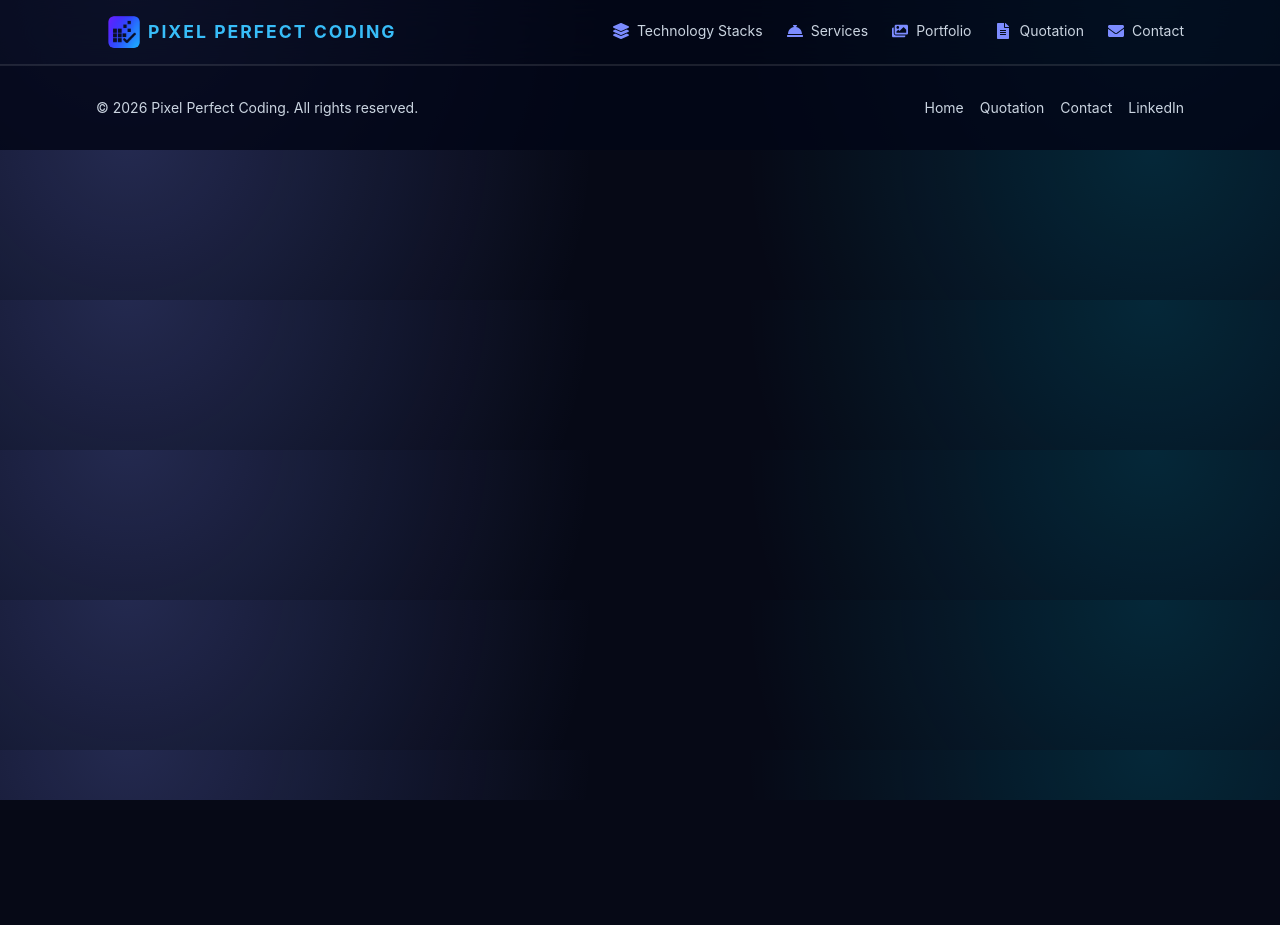
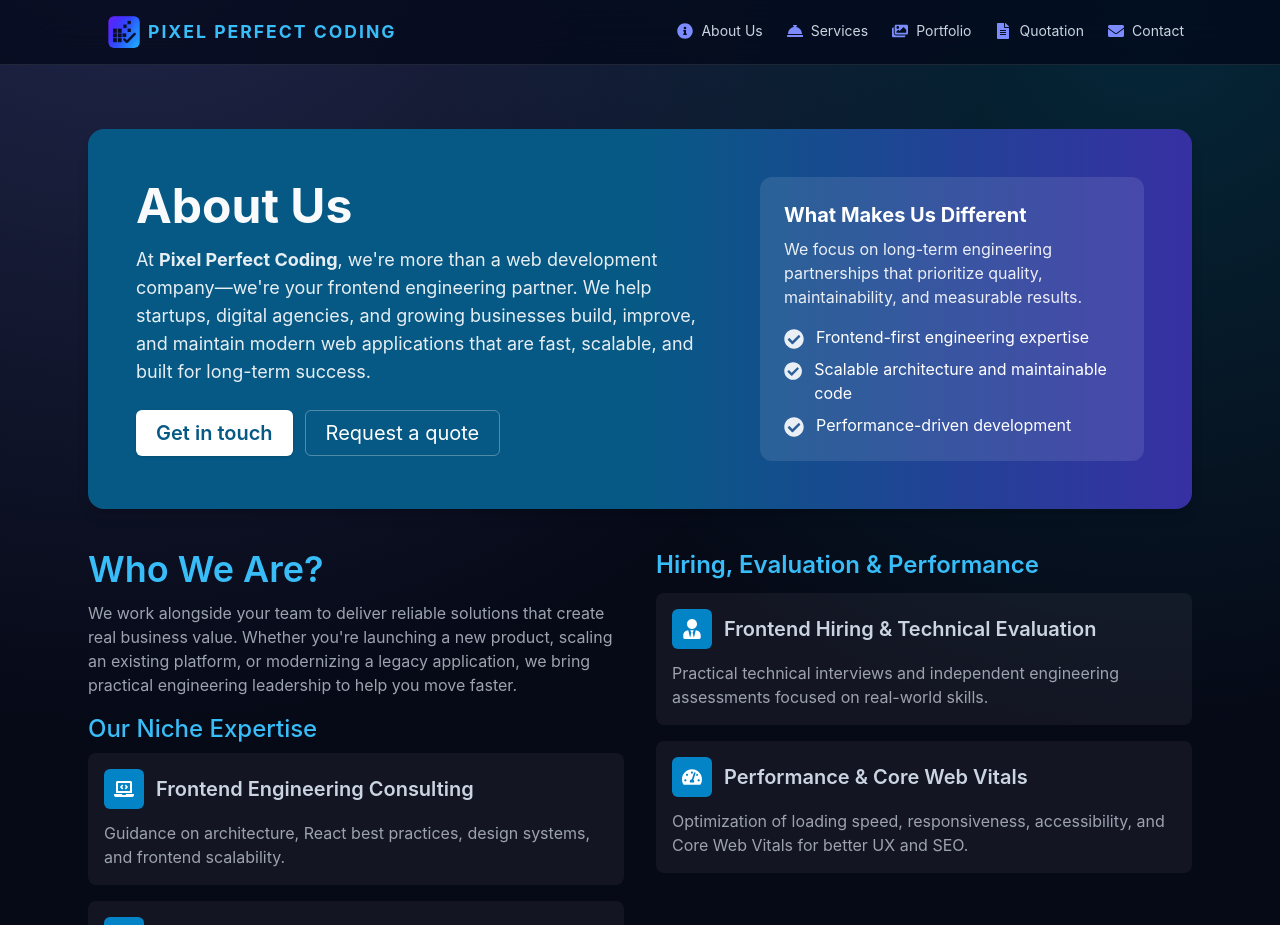
Before and after one commit to webcom2006-ux/Projects, a React (Vite) app in the folder pixelperfectcoding/: page /about in a window 1280 px wide. Shown: the top 925 px of the page. Before the commit the page ends 800 px from the top, so only its background shows below. Built offline with nearby package versions, Linux system fonts and the light colour scheme.

Commit message:
some changes on 6th aug

```diff
--- a/pixelperfectcoding/src/App.jsx
+++ b/pixelperfectcoding/src/App.jsx
@@ -7,6 +7,7 @@ import ScrollToTopButton from './components/ScrollToTopButton'
 import HomePage from './pages/HomePage'
 const ContactPage = lazy(() => import('./pages/ContactPage'))
 const QuotationPage = lazy(() => import('./pages/QuotationPage'))
+const AboutPage = lazy(() => import('./pages/about'))
 
 function App() {
   const [menuOpen, setMenuOpen] = useState(false)
@@ -36,6 +37,7 @@ function App() {
                 />
               }
             />
+            <Route path="/about" element={<AboutPage />} />
             <Route path="/quotation" element={<QuotationPage />} />
             <Route path="/contact" element={<ContactPage />} />
           </Routes>
--- a/pixelperfectcoding/src/components/Navbar.jsx
+++ b/pixelperfectcoding/src/components/Navbar.jsx
@@ -6,11 +6,13 @@ import {
   FaImages,
   FaLayerGroup,
   FaConciergeBell,
+  FaInfoCircle,
   FaTimes,
 } from 'react-icons/fa'
 import { navLinks } from '../data/portfolioData'
 
 const iconMap = {
+  'About Us': FaInfoCircle,
   'Technology Stacks': FaLayerGroup,
   Services: FaConciergeBell,
   Portfolio: FaImages,
--- a/pixelperfectcoding/src/data/portfolioData.js
+++ b/pixelperfectcoding/src/data/portfolioData.js
@@ -1,5 +1,5 @@
 export const navLinks = [
-  { label: 'Technology Stacks', href: '/#stacks' },
+  { label: 'About Us', href: '/about' },
   { label: 'Services', href: '/#services' },
   { label: 'Portfolio', href: '/#portfolio' },
   { label: 'Quotation', href: '/quotation' },
--- /dev/null
+++ b/pixelperfectcoding/src/pages/about.jsx
@@ -0,0 +1,143 @@
+import { FaCheckCircle, FaUserTie, FaLaptopCode, FaLifeRing, FaTachometerAlt } from 'react-icons/fa'
+import { Link } from 'react-router-dom'
+
+function AboutPage() {
+  return (
+    <main className="max-w-6xl mx-auto px-6 py-16">
+      <section className="rounded-2xl bg-gradient-to-r from-sky-800 via-sky-800 to-indigo-800 text-white p-6 sm:p-12 mb-10 shadow-lg">
+        <div className="md:flex md:items-center md:gap-10">
+          <div className="md:flex-1">
+            <h1 className="text-4xl sm:text-5xl font-bold">About Us</h1>
+            <p className="mt-4 text-lg max-w-prose opacity-90">
+              At <strong>Pixel Perfect Coding</strong>, we're more than a web development company—we're your frontend
+              engineering partner. We help startups, digital agencies, and growing businesses build, improve, and maintain
+              modern web applications that are fast, scalable, and built for long-term success.
+            </p>
+
+            <div className="mt-6 flex flex-wrap gap-3">
+              <Link to="/contact" className="inline-flex items-center gap-2 bg-white text-sky-800 px-5 py-2 rounded-md font-semibold shadow hover:opacity-95">Get in touch</Link>
+              <Link to="/quotation" className="inline-flex items-center gap-2 border border-white/30 px-5 py-2 rounded-md text-white hover:bg-white/5">Request a quote</Link>
+            </div>
+          </div>
+
+          <div className="mt-8 md:mt-0 md:w-96">
+            <div className="rounded-xl bg-white/10 p-6">
+              <h4 className="text- font-bold">What Makes Us Different</h4>
+              <p className="mt-2 text-base opacity-90">We focus on long-term engineering partnerships that prioritize quality, maintainability, and measurable results.</p>
+
+              <ul className="mt-4 space-y-2">
+                <li className="flex items-start gap-3">
+                  <FaCheckCircle className="text-white/90 mt-1" />
+                  <span className='text-base'>Frontend-first engineering expertise</span>
+                </li>
+                <li className="flex items-start gap-3">
+                  <FaCheckCircle className="text-white/90 mt-1" />
+                  <span  className='text-base'>Scalable architecture and maintainable code</span>
+                </li>
+                <li className="flex items-start gap-3">
+                  <FaCheckCircle className="text-white/90 mt-1" />
+                  <span  className='text-base'>Performance-driven development</span>
+                </li>
+              </ul>
+            </div>
+          </div>
+        </div>
+      </section>
+
+      <section className="grid md:grid-cols-2 gap-8 mb-10">
+        <article>
+          <h2 className="text-4xl font-semibold mb-3 text-sky-400">Who We Are?</h2>
+          <p className="text-gray-400 mb-4 text-base">We work alongside your team to deliver reliable solutions that create real business value. Whether you're launching a new product, scaling an existing platform, or modernizing a legacy application, we bring practical engineering leadership to help you move faster.</p>
+
+          <h3 className="text-2xl font-medium mb-2 text-sky-400">Our Niche Expertise</h3>
+          <div className="space-y-4">
+            <div className="p-4 rounded-lg bg-white/5 dark:bg-slate-800/60">
+              <div className="flex items-center gap-3">
+                <span className="inline-flex h-10 w-10 items-center justify-center rounded-md bg-sky-600 text-white">
+                  <FaLaptopCode className="h-5 w-5" />
+                </span>
+                <h4 className="font-semibold text-slate-300 dark:text-slate-100">Frontend Engineering Consulting</h4>
+              </div>
+              <p className="text-base text-gray-400 dark:text-slate-300 mt-3">Guidance on architecture, React best practices, design systems, and frontend scalability.</p>
+            </div>
+
+            <div className="p-4 rounded-lg bg-white/5 dark:bg-slate-800/60">
+              <div className="flex items-center gap-3">
+                <span className="inline-flex h-10 w-10 items-center justify-center rounded-md bg-sky-600 text-white">
+                  <FaLifeRing className="h-5 w-5" />
+                </span>
+                <h4 className="font-semibold text-slate-300 dark:text-slate-100">Ongoing Technical Support</h4>
+              </div>
+              <p className="text-base text-gray-400 dark:text-slate-300 mt-3">Continuous maintenance, feature enhancements, performance improvements, and troubleshooting.</p>
+            </div>
+          </div>
+        </article>
+
+        <article>
+          <h2 className="text-2xl font-semibold mb-3 text-sky-400">Hiring, Evaluation & Performance</h2>
+          <div className="space-y-4">
+            <div className="p-4 rounded-lg bg-white/5 dark:bg-slate-800/60">
+              <div className="flex items-center gap-3">
+                <span className="inline-flex h-10 w-10 items-center justify-center rounded-md bg-sky-600 text-white">
+                  <FaUserTie className="h-5 w-5" />
+                </span>
+                <h4 className="font-semibold text-slate-300 dark:text-slate-100">Frontend Hiring & Technical Evaluation</h4>
+              </div>
+              <p className="text-base text-gray-400 dark:text-slate-300 mt-3">Practical technical interviews and independent engineering assessments focused on real-world skills.</p>
+            </div>
+
+            <div className="p-4 rounded-lg bg-white/5 dark:bg-slate-800/60">
+              <div className="flex items-center gap-3">
+                <span className="inline-flex h-10 w-10 items-center justify-center rounded-md bg-sky-600 text-white">
+                  <FaTachometerAlt className="h-5 w-5" />
+                </span>
+                <h4 className="font-semibold text-slate-300 dark:text-slate-100">Performance & Core Web Vitals</h4>
+              </div>
+              <p className="text-base text-gray-400 dark:text-slate-300 mt-3">Optimization of loading speed, responsiveness, accessibility, and Core Web Vitals for better UX and SEO.</p>
+            </div>
+          </div>
+        </article>
+      </section>
+
+      <section className="mb-10">
+        <h2 className="text-2xl font-semibold mb-4 text-sky-400">Why Businesses Partner With Us</h2>
+        <ul className="grid sm:grid-cols-2 gap-3">
+          {[
+            'Frontend-first engineering expertise',
+            'Scalable architecture and maintainable code',
+            'Long-term technical support',
+            'Independent frontend hiring assistance',
+            'Performance-driven development',
+            'Transparent communication and collaboration',
+          ].map((item) => (
+            <li key={item} className="flex items-start gap-3 bg-white/5 p-3 rounded-md">
+              <FaCheckCircle className="text-sky-400 mt-1" />
+              <span className="text-gray-400 dark:text-gray-200">{item}</span>
+            </li>
+          ))}
+        </ul>
+      </section>
+
+      <section className="text-center py-8">
+        <h2 className="text-3xl font-semibold mb-3 text-sky-400">Let's Build Better Frontend Experiences</h2>
+        <p className="text-gray-400 max-w-2xl mx-auto mb-6">Whether you need expert consulting, ongoing engineering support, independent frontend interview evaluations, or a trusted partner to improve your digital products, Pixel Perfect Coding is here to help.</p>
+          <div className="flex justify-center gap-4">
+          <Link
+            to="/contact"
+            className="bg-sky-600 text-white px-6 py-3 rounded-md font-semibold shadow-md hover:bg-sky-700 hover:shadow-lg transform hover:-translate-y-0.5 transition-all duration-150 focus:outline-none focus-visible:ring-2 focus-visible:ring-sky-300"
+          >
+            Start a conversation
+          </Link>
+          <Link
+            to="/quotation"
+            className="border border-sky-600 text-sky-600 px-6 py-3 rounded-md font-semibold hover:bg-sky-50 hover:text-sky-700 dark:hover:bg-slate-700 dark:hover:text-sky-300 transition-colors duration-150 focus:outline-none focus-visible:ring-2 focus-visible:ring-sky-300"
+          >
+            Request a proposal
+          </Link>
+        </div>
+      </section>
+    </main>
+  )
+}
+
+export default AboutPage
```
